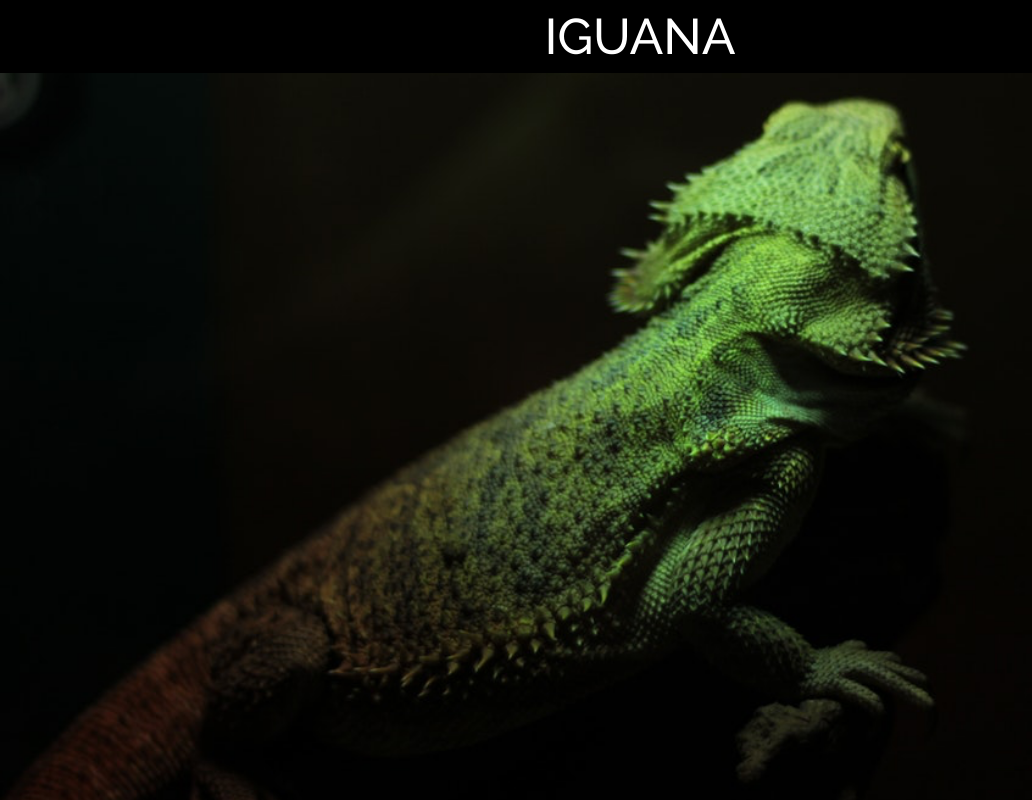
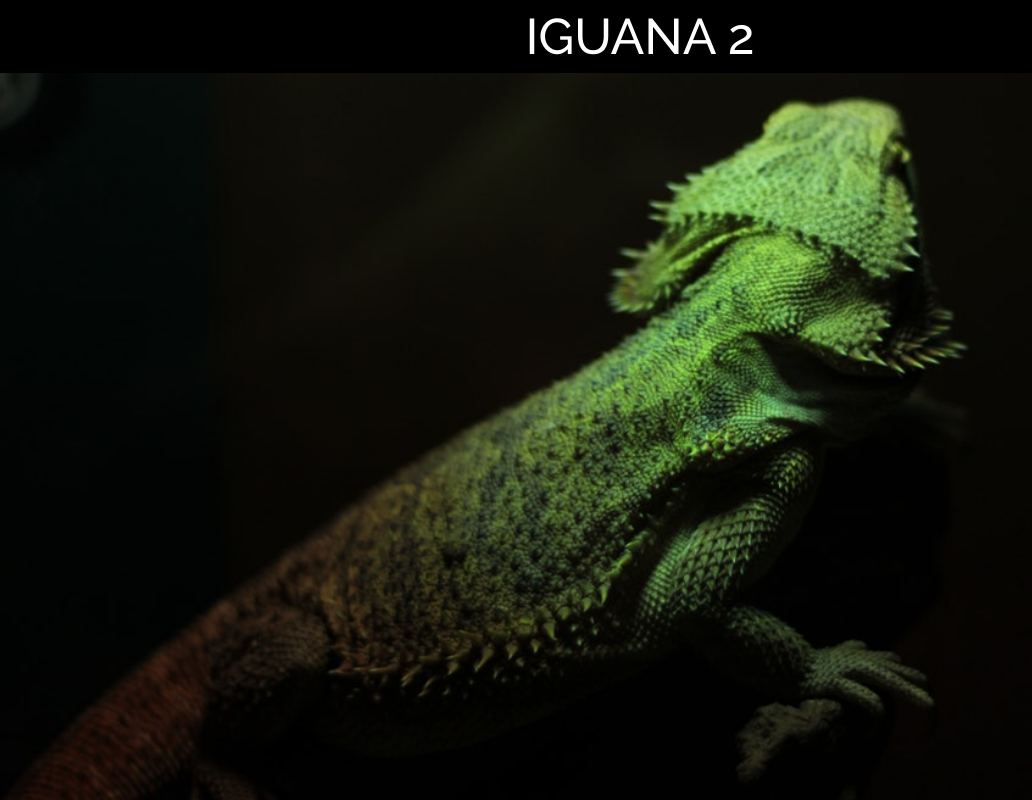
Before and after one commit to PauliPuli/Iguana, a plain HTML site: page index.html in a window 1280 px wide. Shown: the top 800 px of the page, without its empty margins (0-1032 px from the left). Drawn offline with Linux system fonts and the light colour scheme.

Commit message:
Cambio título a Iguana2

```diff
--- a/index.html
+++ b/index.html
@@ -29,7 +29,7 @@
   </head>
   <body>
     <header class="portada">
-      <h1>IGUANA</h1>
+      <h1>IGUANA 2</h1>
       <img src="./assets/img/bg-header.jpg" alt="Iguana" width="100%" />
     </header>
     <article>
```
